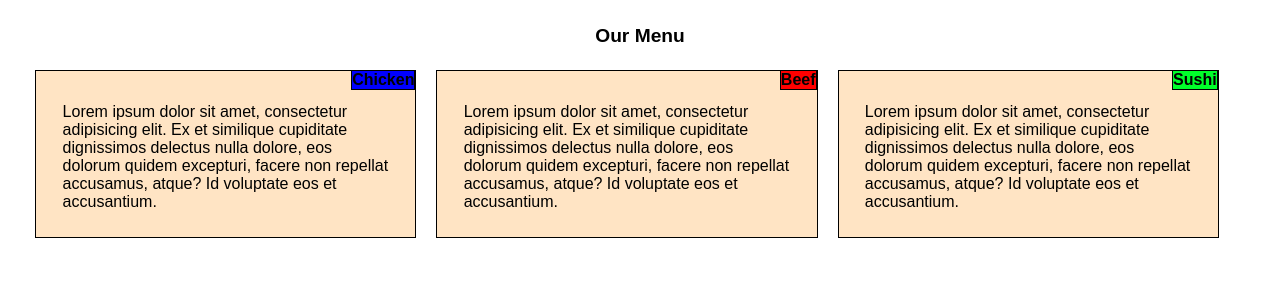
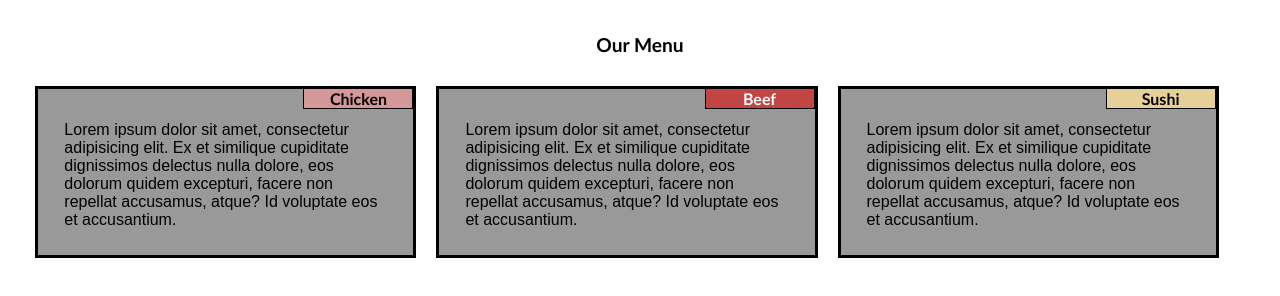
Before and after one commit to Mariuszmario11/mariuszmario11.github.io-module2-solution-, a plain HTML site: page index.html in a window 1280 px wide. Drawn offline with Linux system fonts and the light colour scheme.

Commit message:
Add files via upload

```diff
--- a/css/style.css
+++ b/css/style.css
@@ -14,19 +14,20 @@ h1 {
   text-align: center;
   color: black;
   font-size: larger;
-
+  font-family: 'Gill Sans', 'Gill Sans MT', Calibri, 'Trebuchet MS', sans-serif, cursive;
+  margin: 20px;
 }
 
 div
 {
-  border: 1px solid rgb(0, 0, 0);
+  border: 3px solid rgb(0, 0, 0);
   width: 31%;
   float:left;
   margin: 10px;
   padding: 4px;
   height: 20%;
   overflow: auto;
-  background-color: bisque;
+  background-color: #999999;
 }
 
 h2
@@ -39,7 +40,9 @@ h2
   margin-top: -5px;
   margin-right: -4px;
   padding: -4px;
-
+  width: 110px;
+  text-align: center;
+  font-family: 'Gill Sans', 'Gill Sans MT', Calibri, 'Trebuchet MS', sans-serif, cursive;
 
 }
 p {
@@ -49,19 +52,20 @@ p {
 
 #chicken
 {
-  background-color: blue;
+  background-color: #d59898;
   float: right;
 }
 
 #beef
 {
-  background-color: red;
+  background-color: #c14543;
   float: right;
+  color: azure;
 }
 
 #sushi
 {
-  background-color: rgb(0, 255, 42);
+  background-color: #e5d198;
   float: right;
 }
 @media (min-width: 992px) {
@@ -94,6 +98,6 @@ p {
      width:fit-content;
    }
    h1, h2 {
-    font-size: 175%;
+    font-size: 135%;
   }
   }
```
